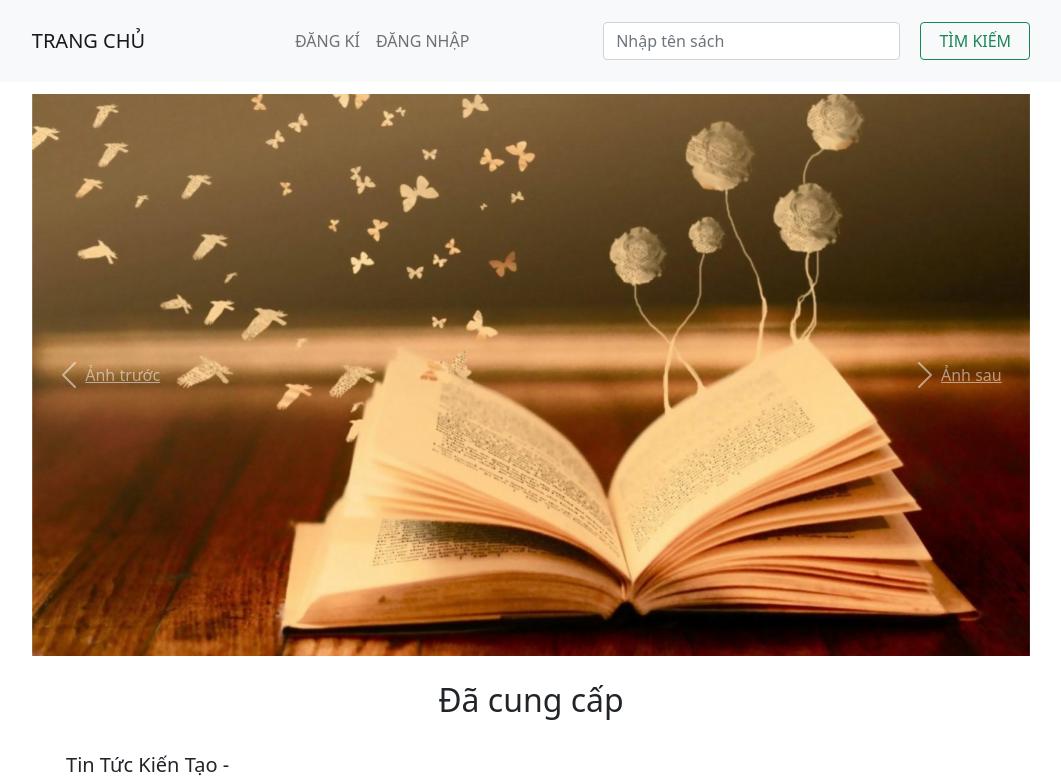
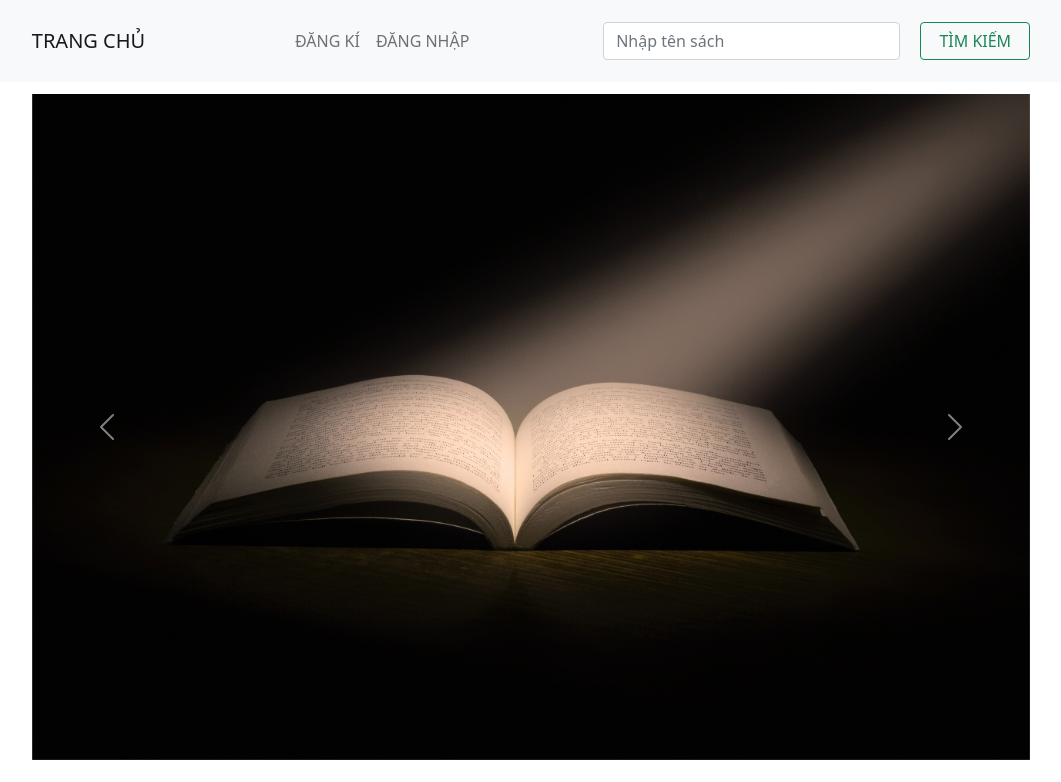
Before and after one commit to gianam65/order-book, a PHP site: page / in a window 1280 px wide. Shown: the top 782 px of the page, without its empty margins (109-1170 px from the left). Run offline with PHP 8.4, Linux system fonts and the light colour scheme; data comes from the database, SQL or seed files in the repository; some libraries are stand-ins or nearby versions.

Commit message:
Revert "resolve conflict"

```diff
--- a/index.php
+++ b/index.php
@@ -9,7 +9,7 @@
 </head>
 
     <body>
-        <nav class="navbar navbar-expand-lg navbar-light bg-light">
+        <nav class="navbar navbar-expand-lg navbar-light bg-light home-nav">
             <div class="container">
                 <button class="navbar-toggler" type="button" data-toggle="collapse" data-target="#navbarTogglerDemo01" aria-controls="navbarTogglerDemo01" aria-expanded="false" aria-label="Toggle navigation">
                     <span class="navbar-toggler-icon"></span>
@@ -39,35 +39,34 @@
 
         <div class="container">
             <div id="carouselExampleControls" class="carousel slide" data-ride="carousel">
-                <div class="carousel-inner">
+                <div class="carousel-inner slide-box">
                     <div class="carousel-item active">
-                        <img class="d-block w-100" src="images/mosach.jpg" alt="First slide">
+                        <img class="d-block w-100 slide-img" src="images/slide1.jpg" alt="First slide">
                     </div>
 
                     <div class="carousel-item">
-                        <img class="d-block w-100" src="images/tamlyhoc.png" alt="Second slide">
+                        <img class="d-block w-100 slide-img" src="images/slide2.jpg" alt="Second slide">
                     </div>
 
                     <div class="carousel-item">
-                        <img class="d-block w-100" src="images/notfound.png" alt="Third slide">
+                        <img class="d-block w-100 slide-img" src="images/slide3.jpg" alt="Thirst slide">
+                    </div>
+
+                    <div class="carousel-item">
+                        <img class="d-block w-100 slide-img" src="images/slide4.jpg" alt="Four slide">
+                    </div>
+
+                    <div class="carousel-item">
+                        <img class="d-block w-100 slide-img" src="images/slide5.jpg" alt="Five slide">
                     </div>
                 </div>
 
                 <a class="carousel-control-prev" href="#carouselExampleControls" role="button" data-slide="prev">
-                    <span class="carousel-control-prev-icon" aria-hidden="true">
-                    </span>
-                    <span class="sr-only">
-                        Ảnh trước
-                    </span>
+                    <span class="carousel-control-prev-icon" aria-hidden="true"></span>
                 </a>
 
                 <a class="carousel-control-next" href="#carouselExampleControls" role="button" data-slide="next">
-                    <span class="carousel-control-next-icon" aria-hidden="true">
-
-                    </span>
-                    <span class="sr-only">
-                        Ảnh sau
-                    </span>
+                    <span class="carousel-control-next-icon" aria-hidden="true"></span>
                 </a>
             </div>
         </div>
```
Lines whose indentation alone changed are shown as unchanged.
